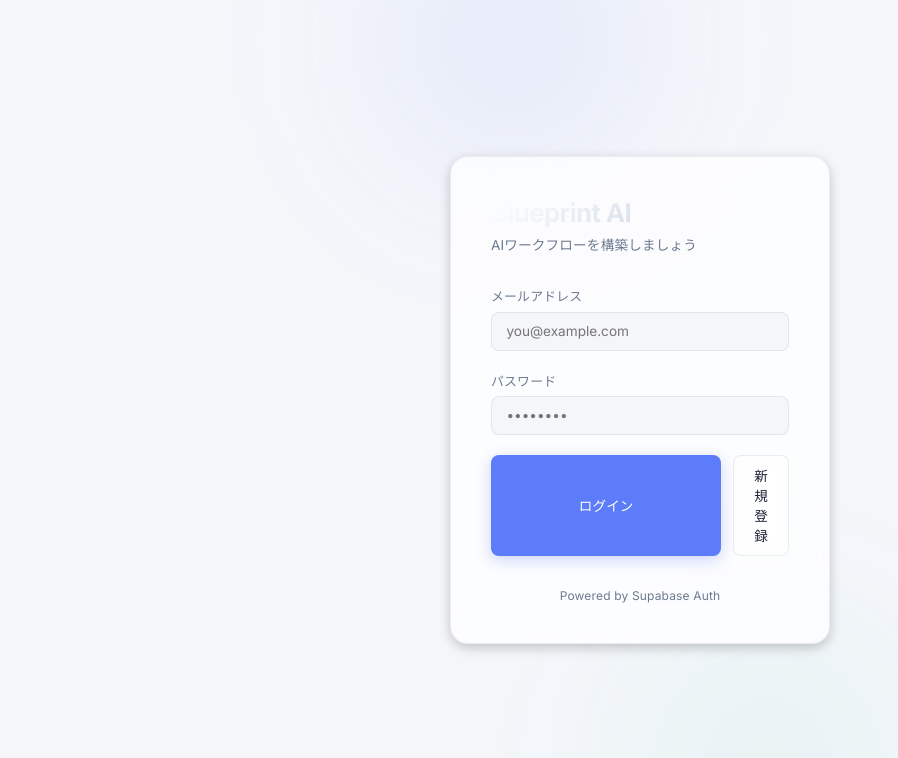
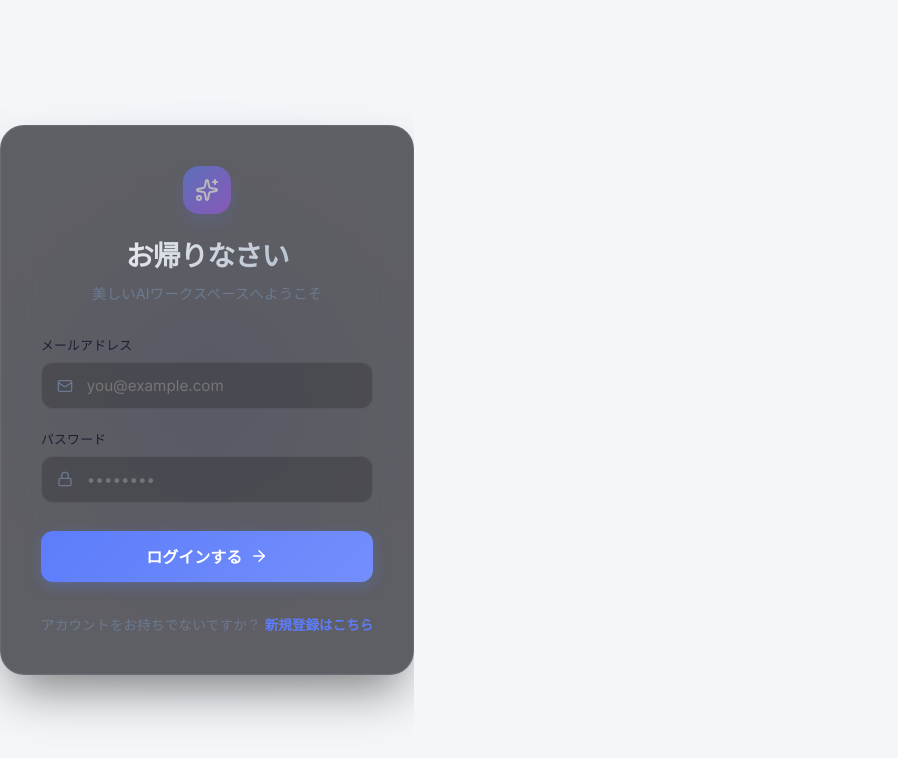
Before and after one commit to augusu-dev/blueprint-ai, a React (Vite) app: page /auth in a window 1280 px wide. Shown: the top 758 px of the page, without its empty margins (0-898 px from the left). Built offline with nearby package versions, Linux system fonts and the light colour scheme; no server answers.

Commit message:
feat_auth_screen_premium_redesign_with_signup_split

```diff
--- a/src/AuthScreen.jsx
+++ b/src/AuthScreen.jsx
@@ -1,15 +1,29 @@
-import { useState } from 'react';
+import { useState, useEffect } from 'react';
 import { supabase } from './lib/supabase';
 import { useLanguage } from './i18n';
+import { Mail, Lock, ArrowRight, Sparkles, UserPlus } from 'lucide-react';
 
 export default function AuthScreen() {
     const { t } = useLanguage();
+    const [isSignUp, setIsSignUp] = useState(false);
     const [email, setEmail] = useState('');
     const [password, setPassword] = useState('');
     const [loading, setLoading] = useState(false);
     const [message, setMessage] = useState('');
+    const [orbPos, setOrbPos] = useState({ x: 50, y: 50 });
 
-    const handleAuth = async (isSignUp) => {
+    useEffect(() => {
+        const interval = setInterval(() => {
+            setOrbPos({
+                x: 30 + Math.random() * 40,
+                y: 30 + Math.random() * 40
+            });
+        }, 5000);
+        return () => clearInterval(interval);
+    }, []);
+
+    const handleAuth = async (e) => {
+        e.preventDefault();
         if (!supabase) {
             setMessage(t('auth.noSupabase'));
             return;
@@ -36,74 +50,179 @@ export default function AuthScreen() {
     };
 
     return (
-        <div className="auth-container">
-            {/* Ambient glow */}
         <div style={{
-                position: 'absolute', top: '-15%', left: '20%', width: '40%', height: '40%',
-                background: 'radial-gradient(circle, rgba(92, 124, 250, 0.15) 0%, transparent 60%)',
-                filter: 'blur(80px)', zIndex: 0
+            minHeight: '100vh', display: 'flex', alignItems: 'center', justifyContent: 'center',
+            background: 'var(--bg-dark)', position: 'relative', overflow: 'hidden',
+            fontFamily: 'Inter, system-ui, sans-serif'
+        }}>
+            {/* Animated Ambient Backgrounds */}
+            <div style={{
+                position: 'absolute', top: `${orbPos.y - 40}%`, left: `${orbPos.x - 40}%`,
+                width: '80%', height: '80%',
+                background: 'radial-gradient(circle, rgba(92, 124, 250, 0.12) 0%, transparent 60%)',
+                filter: 'blur(80px)', zIndex: 0, transition: 'all 5s ease-in-out'
             }} />
             <div style={{
-                position: 'absolute', bottom: '-15%', right: '20%', width: '40%', height: '40%',
-                background: 'radial-gradient(circle, rgba(32, 201, 151, 0.1) 0%, transparent 60%)',
-                filter: 'blur(80px)', zIndex: 0
+                position: 'absolute', bottom: `${100 - orbPos.y - 30}%`, right: `${100 - orbPos.x - 30}%`,
+                width: '60%', height: '60%',
+                background: 'radial-gradient(circle, rgba(168, 85, 247, 0.08) 0%, transparent 60%)',
+                filter: 'blur(80px)', zIndex: 0, transition: 'all 6s ease-in-out'
             }} />
-            <div className="auth-card glass-panel" style={{ position: 'relative', zIndex: 1 }}>
-                <div className="auth-header">
+
+            {/* Main Auth Card */}
+            <div className="glass-panel" style={{
+                position: 'relative', zIndex: 1, width: '100%', maxWidth: '420px',
+                padding: '2.5rem', borderRadius: '24px',
+                border: '1px solid rgba(255,255,255,0.08)',
+                boxShadow: '0 25px 50px -12px rgba(0, 0, 0, 0.5), 0 0 0 1px rgba(255,255,255,0.02) inset',
+                animation: 'fadeSlideUp 0.6s ease-out forwards',
+                background: 'rgba(15, 15, 20, 0.65)'
+            }}>
+                <div style={{ textAlign: 'center', marginBottom: '2rem' }}>
+                    <div style={{
+                        width: '48px', height: '48px', borderRadius: '16px',
+                        background: 'linear-gradient(135deg, var(--primary) 0%, #a855f7 100%)',
+                        display: 'flex', alignItems: 'center', justifyContent: 'center',
+                        margin: '0 auto 1.25rem',
+                        boxShadow: '0 8px 16px rgba(92, 124, 250, 0.25)',
+                        animation: 'pulse 3s infinite'
+                    }}>
+                        <Sparkles color="white" size={24} />
+                    </div>
                     <h2 style={{
-                        background: 'linear-gradient(135deg, #ffffff 0%, #b8c6dc 100%)',
-                        WebkitBackgroundClip: 'text',
-                        WebkitTextFillColor: 'transparent',
-                        letterSpacing: '-0.02em',
-                        fontSize: '1.6rem',
-                        fontWeight: 700
-                    }}>{t('auth.title')}</h2>
-                    <p style={{ marginTop: '0.4rem' }}>{t('auth.subtitle')}</p>
+                        background: 'linear-gradient(135deg, #ffffff 0%, #a0aec0 100%)',
+                        WebkitBackgroundClip: 'text', WebkitTextFillColor: 'transparent',
+                        fontSize: '1.75rem', fontWeight: 700, margin: 0, letterSpacing: '-0.03em'
+                    }}>
+                        {isSignUp ? t('auth.signUpTitle') : t('auth.title')}
+                    </h2>
+                    <p style={{ marginTop: '0.5rem', color: 'var(--text-muted)', fontSize: '0.9rem' }}>
+                        {isSignUp ? t('auth.signUpSubtitle') : t('auth.subtitle')}
+                    </p>
                 </div>
-                <div className="auth-form">
-                    <div className="form-group">
-                        <label>{t('auth.email')}</label>
+
+                <form onSubmit={handleAuth} style={{ display: 'flex', flexDirection: 'column', gap: '1.25rem' }}>
+                    <div>
+                        <label style={{ display: 'block', fontSize: '0.8rem', fontWeight: 500, color: 'var(--text-main)', marginBottom: '0.5rem' }}>
+                            {t('auth.email')}
+                        </label>
+                        <div style={{ position: 'relative' }}>
+                            <Mail size={16} color="var(--text-muted)" style={{ position: 'absolute', left: '1rem', top: '50%', transform: 'translateY(-50%)', pointerEvents: 'none' }} />
                             <input
                                 type="email"
                                 placeholder="you@example.com"
                                 value={email}
                                 onChange={(e) => setEmail(e.target.value)}
                                 required
+                                style={{
+                                    width: '100%', padding: '0.8rem 1rem 0.8rem 2.8rem',
+                                    background: 'rgba(0,0,0,0.2)', border: '1px solid rgba(255,255,255,0.08)',
+                                    borderRadius: '12px', color: 'var(--text-main)', fontSize: '0.95rem',
+                                    transition: 'all 0.2s', outline: 'none'
+                                }}
+                                onFocus={(e) => {
+                                    e.target.style.borderColor = 'var(--primary)';
+                                    e.target.style.boxShadow = '0 0 0 3px rgba(92, 124, 250, 0.15)';
+                                }}
+                                onBlur={(e) => {
+                                    e.target.style.borderColor = 'rgba(255,255,255,0.08)';
+                                    e.target.style.boxShadow = 'none';
+                                }}
                             />
                         </div>
-                    <div className="form-group">
-                        <label>{t('auth.password')}</label>
+                    </div>
+
+                    <div>
+                        <label style={{ display: 'block', fontSize: '0.8rem', fontWeight: 500, color: 'var(--text-main)', marginBottom: '0.5rem' }}>
+                            {t('auth.password')}
+                        </label>
+                        <div style={{ position: 'relative' }}>
+                            <Lock size={16} color="var(--text-muted)" style={{ position: 'absolute', left: '1rem', top: '50%', transform: 'translateY(-50%)', pointerEvents: 'none' }} />
                             <input
                                 type="password"
                                 placeholder="••••••••"
                                 value={password}
                                 onChange={(e) => setPassword(e.target.value)}
                                 required
+                                style={{
+                                    width: '100%', padding: '0.8rem 1rem 0.8rem 2.8rem',
+                                    background: 'rgba(0,0,0,0.2)', border: '1px solid rgba(255,255,255,0.08)',
+                                    borderRadius: '12px', color: 'var(--text-main)', fontSize: '0.95rem',
+                                    transition: 'all 0.2s', outline: 'none'
+                                }}
+                                onFocus={(e) => {
+                                    e.target.style.borderColor = 'var(--primary)';
+                                    e.target.style.boxShadow = '0 0 0 3px rgba(92, 124, 250, 0.15)';
+                                }}
+                                onBlur={(e) => {
+                                    e.target.style.borderColor = 'rgba(255,255,255,0.08)';
+                                    e.target.style.boxShadow = 'none';
+                                }}
                             />
                         </div>
+                    </div>
 
-                    {message && <p style={{ color: '#f472b6', fontSize: '0.8rem', marginBottom: '1rem' }}>{message}</p>}
+                    {message && (
+                        <div style={{
+                            padding: '0.75rem 1rem', borderRadius: '12px', fontSize: '0.85rem',
+                            background: message.includes('@') ? 'rgba(52, 211, 153, 0.1)' : 'rgba(244, 114, 182, 0.1)',
+                            color: message.includes('@') ? '#34d399' : '#f472b6',
+                            border: `1px solid ${message.includes('@') ? 'rgba(52, 211, 153, 0.2)' : 'rgba(244, 114, 182, 0.2)'}`,
+                            animation: 'fadeIn 0.3s'
+                        }}>
+                            {message}
+                        </div>
+                    )}
 
-                    <div style={{ display: 'flex', gap: '0.75rem' }}>
                     <button
-                            className="btn btn-primary"
-                            onClick={() => handleAuth(false)}
+                        type="submit"
                         disabled={loading}
+                        style={{
+                            width: '100%', padding: '0.85rem', marginTop: '0.5rem',
+                            background: 'linear-gradient(135deg, var(--primary) 0%, #748ffc 100%)',
+                            color: 'white', border: 'none', borderRadius: '12px',
+                            fontSize: '1rem', fontWeight: 600, cursor: loading ? 'wait' : 'pointer',
+                            display: 'flex', alignItems: 'center', justifyContent: 'center', gap: '0.5rem',
+                            transition: 'all 0.2s', boxShadow: '0 4px 14px rgba(92, 124, 250, 0.3)',
+                            opacity: loading ? 0.7 : 1
+                        }}
+                        onMouseEnter={(e) => { if (!loading) { e.currentTarget.style.transform = 'translateY(-2px)'; e.currentTarget.style.boxShadow = '0 6px 20px rgba(92, 124, 250, 0.4)'; } }}
+                        onMouseLeave={(e) => { if (!loading) { e.currentTarget.style.transform = 'translateY(0)'; e.currentTarget.style.boxShadow = '0 4px 14px rgba(92, 124, 250, 0.3)'; } }}
                     >
-                            {loading ? t('auth.processing') : t('auth.signIn')}
+                        {loading ? t('auth.processing') : isSignUp ? (
+                            <><UserPlus size={18} /> {t('auth.signUpBtn')}</>
+                        ) : (
+                            <>{t('auth.signIn')} <ArrowRight size={18} /></>
+                        )}
                     </button>
+                </form>
+
+                {isSignUp && (
+                    <div style={{
+                        marginTop: '1.25rem', padding: '0.85rem', borderRadius: '12px',
+                        background: 'rgba(255, 255, 255, 0.03)', border: '1px dashed rgba(255, 255, 255, 0.1)',
+                        textAlign: 'center', fontSize: '0.8rem', color: 'var(--text-muted)'
+                    }}>
+                        {t('auth.sutejpHint')} <a href="https://sute.jp/" target="_blank" rel="noopener noreferrer" style={{ color: 'var(--primary)', fontWeight: 500, textDecoration: 'none' }}>{t('auth.sutejpLink')}</a>
+                    </div>
+                )}
+
+                <div style={{ marginTop: '2rem', textAlign: 'center' }}>
+                    <p style={{ margin: 0, fontSize: '0.85rem', color: 'var(--text-muted)' }}>
+                        {isSignUp ? t('auth.alreadyHaveAccount') : t('auth.needAccount')}{' '}
                         <button
-                            className="btn btn-secondary"
-                            onClick={() => handleAuth(true)}
-                            disabled={loading}
-                            style={{ flex: 1 }}
+                            onClick={() => { setIsSignUp(!isSignUp); setMessage(''); }}
+                            style={{
+                                background: 'none', border: 'none', padding: 0,
+                                color: 'var(--primary)', fontWeight: 600, cursor: 'pointer',
+                                fontSize: '0.85rem', transition: 'color 0.2s'
+                            }}
+                            onMouseEnter={(e) => e.target.style.color = '#748ffc'}
+                            onMouseLeave={(e) => e.target.style.color = 'var(--primary)'}
                         >
-                            {t('auth.signUp')}
+                            {isSignUp ? t('auth.switchToSignIn') : t('auth.switchToSignUp')}
                         </button>
-                    </div>
-                </div>
-                <div className="auth-footer">
-                    <p>{t('auth.footer')}</p>
+                    </p>
                 </div>
             </div>
         </div>
--- a/src/i18n.jsx
+++ b/src/i18n.jsx
@@ -3,17 +3,25 @@ import React, { createContext, useContext, useState, useEffect } from 'react';
 const translations = {
     ja: {
         // Auth
-        'auth.title': 'Blueprint AI',
-        'auth.subtitle': 'AIワークフローを構築しましょう',
+        'auth.title': 'お帰りなさい',
+        'auth.subtitle': '美しいAIワークスペースへようこそ',
+        'auth.signUpTitle': 'アカウント作成',
+        'auth.signUpSubtitle': 'AIワークスペースの世界へ',
         'auth.email': 'メールアドレス',
         'auth.password': 'パスワード',
-        'auth.signIn': 'ログイン',
-        'auth.signUp': '新規登録',
+        'auth.signIn': 'ログインする',
+        'auth.signUpBtn': 'アカウントを登録',
         'auth.processing': '処理中...',
+        'auth.needAccount': 'アカウントをお持ちでないですか？',
+        'auth.alreadyHaveAccount': 'すでにアカウントをお持ちですか？',
+        'auth.switchToSignUp': '新規登録はこちら',
+        'auth.switchToSignIn': 'ログインはこちら',
         'auth.footer': 'Powered by Supabase Auth',
-        'auth.checkEmail': '確認メールを送信しました。メールをご確認ください。',
-        'auth.unexpectedError': '予期しないエラーが発生しました。',
-        'auth.noSupabase': 'Supabaseが設定されていません。.env.localにキーを追加してください。',
+        'auth.checkEmail': '確認メールを送信しました！',
+        'auth.unexpectedError': '予期せぬエラーが発生しました。',
+        'auth.noSupabase': 'エラー: Supabaseが設定されていません。',
+        'auth.sutejpHint': 'テスト用メールアドレスが必要な場合は',
+        'auth.sutejpLink': 'sute.jpを開く',
 
         // Home
         'home.title': '思考を直感的に組み上げよう。',
@@ -117,17 +125,25 @@ const translations = {
         'general.supabaseWarning': 'Warning: Supabase credentials are missing. Check .env.local file',
     },
     en: {
-        'auth.title': 'Blueprint AI',
-        'auth.subtitle': 'Build your AI workflows',
+        'auth.title': 'Welcome Back',
+        'auth.subtitle': 'Enter your beautiful AI workspace',
+        'auth.signUpTitle': 'Create Account',
+        'auth.signUpSubtitle': 'Join the AI workspace',
         'auth.email': 'Email',
         'auth.password': 'Password',
         'auth.signIn': 'Sign In',
-        'auth.signUp': 'Sign Up',
+        'auth.signUpBtn': 'Sign Up',
         'auth.processing': 'Processing...',
+        'auth.needAccount': 'Don\'t have an account?',
+        'auth.alreadyHaveAccount': 'Already have an account?',
+        'auth.switchToSignUp': 'Sign up here',
+        'auth.switchToSignIn': 'Sign in here',
         'auth.footer': 'Powered by Supabase Auth',
-        'auth.checkEmail': 'Check your email for the confirmation link!',
+        'auth.checkEmail': 'Check your email to confirm!',
         'auth.unexpectedError': 'An unexpected error occurred.',
-        'auth.noSupabase': 'Error: Supabase is not configured. Please add keys to .env.local',
+        'auth.noSupabase': 'Error: Supabase is not configured.',
+        'auth.sutejpHint': 'Need a disposable email? Try',
+        'auth.sutejpLink': 'sute.jp',
 
         'home.title': 'Build your ideas intuitively.',
         'home.subtitle': 'Blueprint replaces linear chat UIs with a next-gen AI-powered editor. Design advanced prompt flows on an infinite canvas and orchestrate diverse AI models dynamically.',
@@ -223,17 +239,25 @@ const translations = {
         'general.supabaseWarning': 'Warning: Supabase credentials are missing. Check .env.local file.',
     },
     zh: {
-        'auth.title': 'Blueprint AI',
-        'auth.subtitle': '构建您的AI工作流',
+        'auth.title': '欢迎回来',
+        'auth.subtitle': '进入您美丽的AI工作区',
+        'auth.signUpTitle': '创建账户',
+        'auth.signUpSubtitle': '加入AI工作区',
         'auth.email': '邮箱',
         'auth.password': '密码',
         'auth.signIn': '登录',
-        'auth.signUp': '注册',
+        'auth.signUpBtn': '注册新账号',
         'auth.processing': '处理中...',
+        'auth.needAccount': '还没有账号？',
+        'auth.alreadyHaveAccount': '已有账号？',
+        'auth.switchToSignUp': '点击注册',
+        'auth.switchToSignIn': '点击登录',
         'auth.footer': 'Powered by Supabase Auth',
         'auth.checkEmail': '请检查您的邮箱以确认！',
         'auth.unexpectedError': '发生了意外错误。',
-        'auth.noSupabase': '错误：Supabase未配置。请在.env.local中添加密钥。',
+        'auth.noSupabase': '错误：Supabase未配置。',
+        'auth.sutejpHint': '需要临时邮箱？访问',
+        'auth.sutejpLink': 'sute.jp',
 
         'home.title': '直觉构建你的想法。',
         'home.subtitle': 'Blueprint用下一代AI编辑器替代线性聊天UI。在无限画布上设计高级提示流程，动态编排多种AI模型。',
```
Lines whose indentation alone changed are shown as unchanged.
